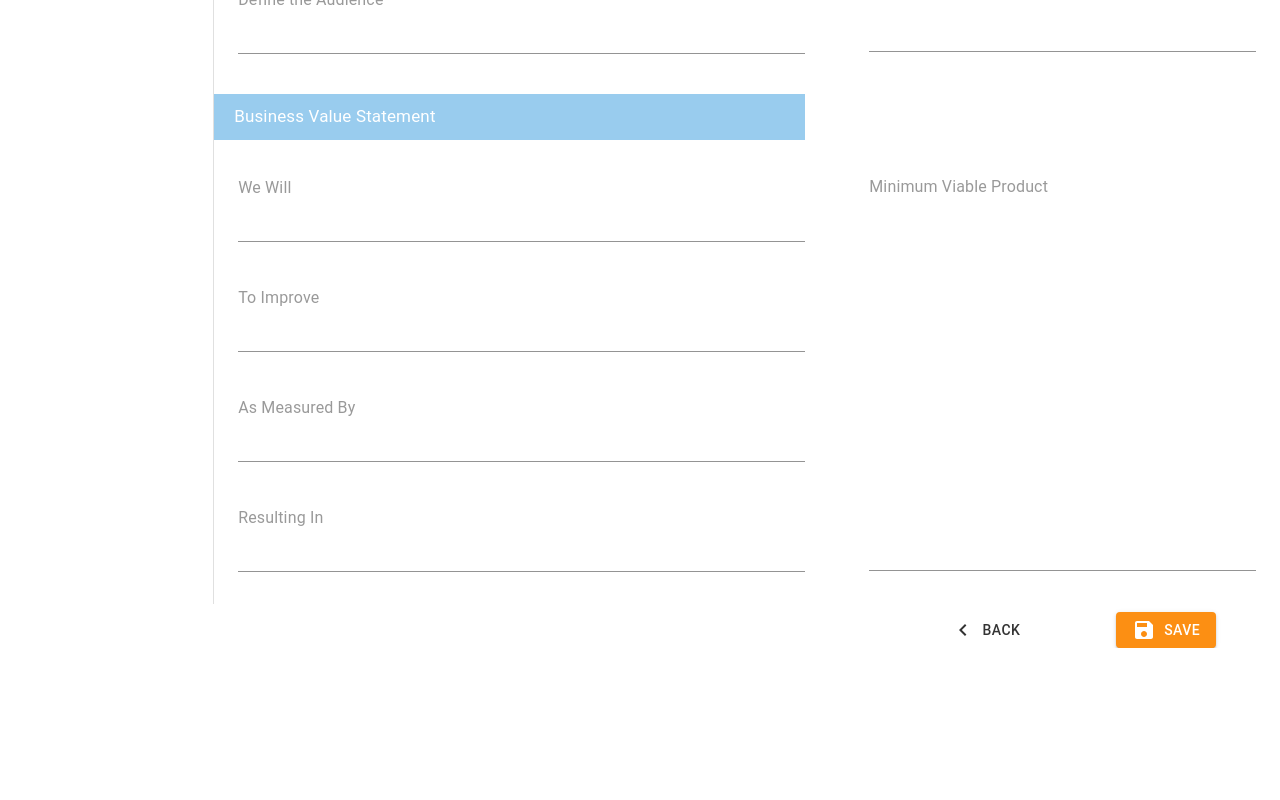
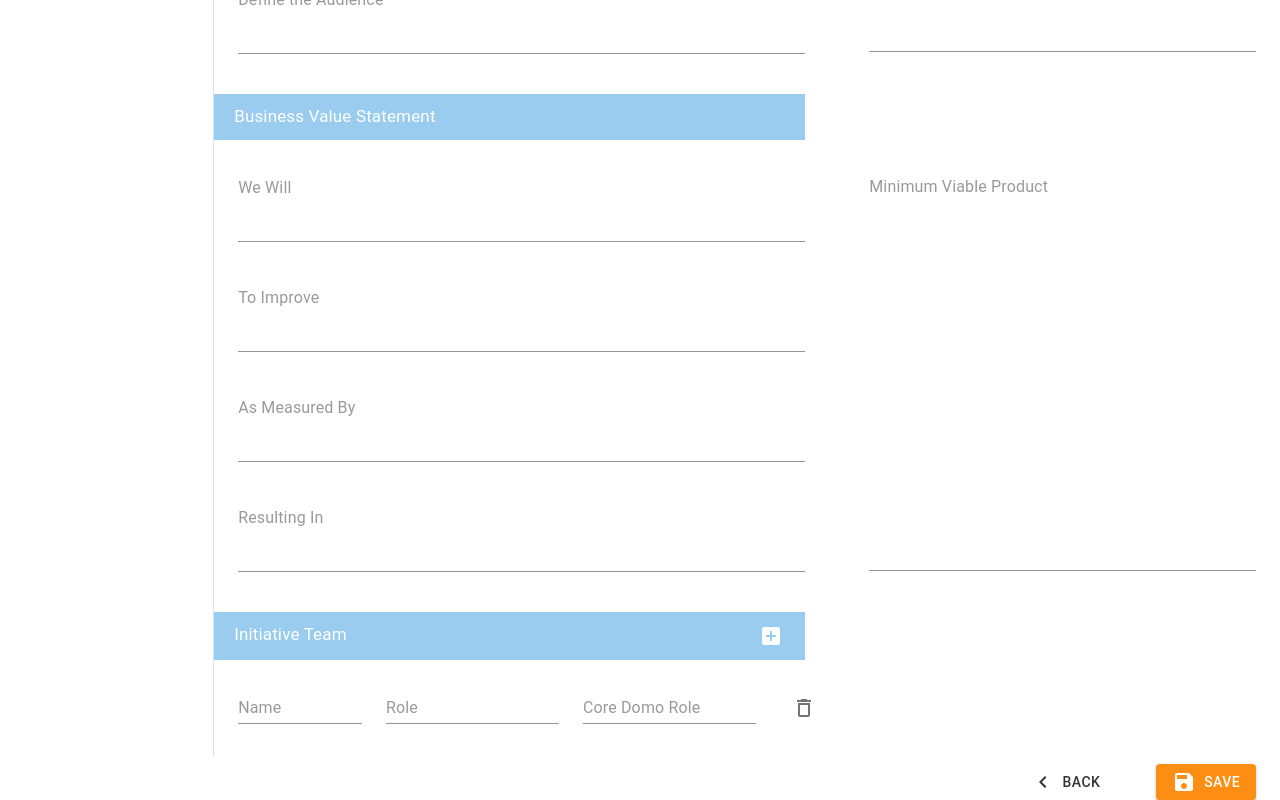
Before and after one commit to rusyanto/domo-initiative, a React app: page /workbook/1 in a window 1280 px wide. Shown: the part 463-1263 px from the top of the page. Before the commit the page ends 1111 px from the top, so only its background shows below. Built offline with nearby package versions, Linux system fonts and the light colour scheme.

Commit message:
Added initiative team

```diff
--- a/src/components/InitiativeObjtv/InitiativeObjtv.js
+++ b/src/components/InitiativeObjtv/InitiativeObjtv.js
@@ -1,6 +1,9 @@
 import React from 'react';
 import Grid from '@material-ui/core/Grid';
 import TextField from '@material-ui/core/TextField';
+import IconButton from '@material-ui/core/IconButton';
+import DeleteOutlinedIcon from '@material-ui/icons/DeleteOutlined';
+import AddBoxIcon from '@material-ui/icons/AddBox';
 import { makeStyles } from '@material-ui/core/styles';
 import { useSelector, useDispatch } from 'react-redux';
 import { SET_WORKBOOK_VALUE } from '../../redux/actionTypes';
@@ -9,13 +12,21 @@ const useStyles = makeStyles(theme => ({
   multiline: {
     marginTop: 18
   },
-  header: {
+  headerBv: {
     fontSize: 17,
     color: theme.palette.primary.contrastText,
     backgroundColor: theme.palette.primary.main,
     margin: '0 0 0 -24px',
     padding: '10px 10px 10px 20px',
     maxWidth: 'none'
+  },
+  headerTeam: {
+    fontSize: 17,
+    color: theme.palette.primary.contrastText,
+    backgroundColor: theme.palette.primary.main,
+    margin: '0 0 0 -24px',
+    padding: '0 10px 0 20px',
+    width: 'auto'
   },
   btnBottom: {
     marginTop: 18
@@ -107,7 +118,7 @@ function InitiativeObjtv() {
       </Grid>
       <Grid container spacing={8}>
         <Grid item xs={7}>
-          <Grid className={classes.header} item xs={12}>
+          <Grid className={classes.headerBv} item xs={12}>
             Business Value Statement
           </Grid>
           <TextField
@@ -166,6 +177,54 @@ function InitiativeObjtv() {
           />
         </Grid>
       </Grid>
+      <Grid container spacing={8}>
+        <Grid item xs={7}>
+          <Grid container className={classes.headerTeam} alignItems="baseline">
+            <Grid item xs={6}>
+              Initiative Team
+            </Grid>
+            <Grid item xs={6} style={{ textAlign: 'right' }}>
+              <IconButton style={{ color: '#fff' }} aria-label="add team member">
+                <AddBoxIcon />
+              </IconButton>
+            </Grid>
+          </Grid>
+          <Grid container spacing={3} alignItems="flex-end">
+            <Grid item xs={3}>
+              <TextField
+                id="standard-team-name"
+                label="Name"
+                fullWidth
+                margin="normal"
+              />
+            </Grid>
+            <Grid item xs={4}>
+              <TextField
+                id="standard-team-role"
+                label="Role"
+                fullWidth
+                margin="normal"
+              />
+            </Grid>
+            <Grid item xs={4}>
+              <TextField
+                id="standard-team-domo-role"
+                label="Core Domo Role"
+                fullWidth
+                margin="normal"
+              />
+            </Grid>
+            <Grid item xs={1} style={{ textAlign: 'center' }}>
+              <IconButton aria-label="delete team member">
+                <DeleteOutlinedIcon />
+              </IconButton>
+            </Grid>
+          </Grid>
+        </Grid>
+        <Grid item xs={5}>
+
+        </Grid>
+      </Grid>
     </form>
   );
 }
--- a/src/components/Workbook/Workbook.js
+++ b/src/components/Workbook/Workbook.js
@@ -36,7 +36,7 @@ const useStyles = makeStyles(theme => ({
     '& > *': {
       marginTop: theme.spacing(1),
       marginLeft: theme.spacing(3),
-      marginRight: theme.spacing(8),
+      marginRight: theme.spacing(3),
     },
     textAlign: 'right',
   },
--- a/src/redux/reducers/workbook.js
+++ b/src/redux/reducers/workbook.js
@@ -11,7 +11,8 @@ const initialState = {
   bvImprove: '',
   bvMeasure: '',
   bvResult: '',
-  mvp:''
+  mvp:'',
+  teams: []
 };
 
 export default function(state = initialState, action) {
```
